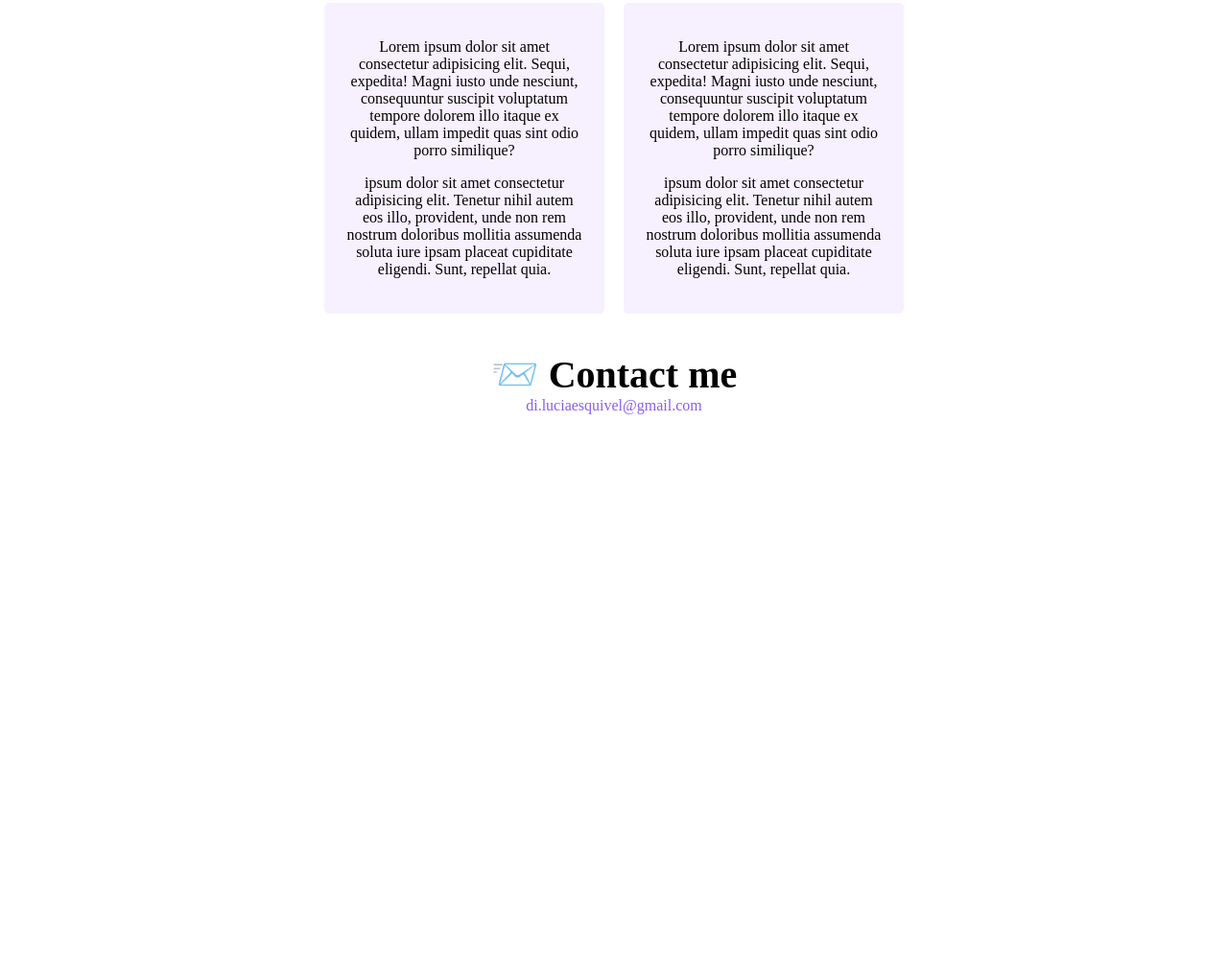
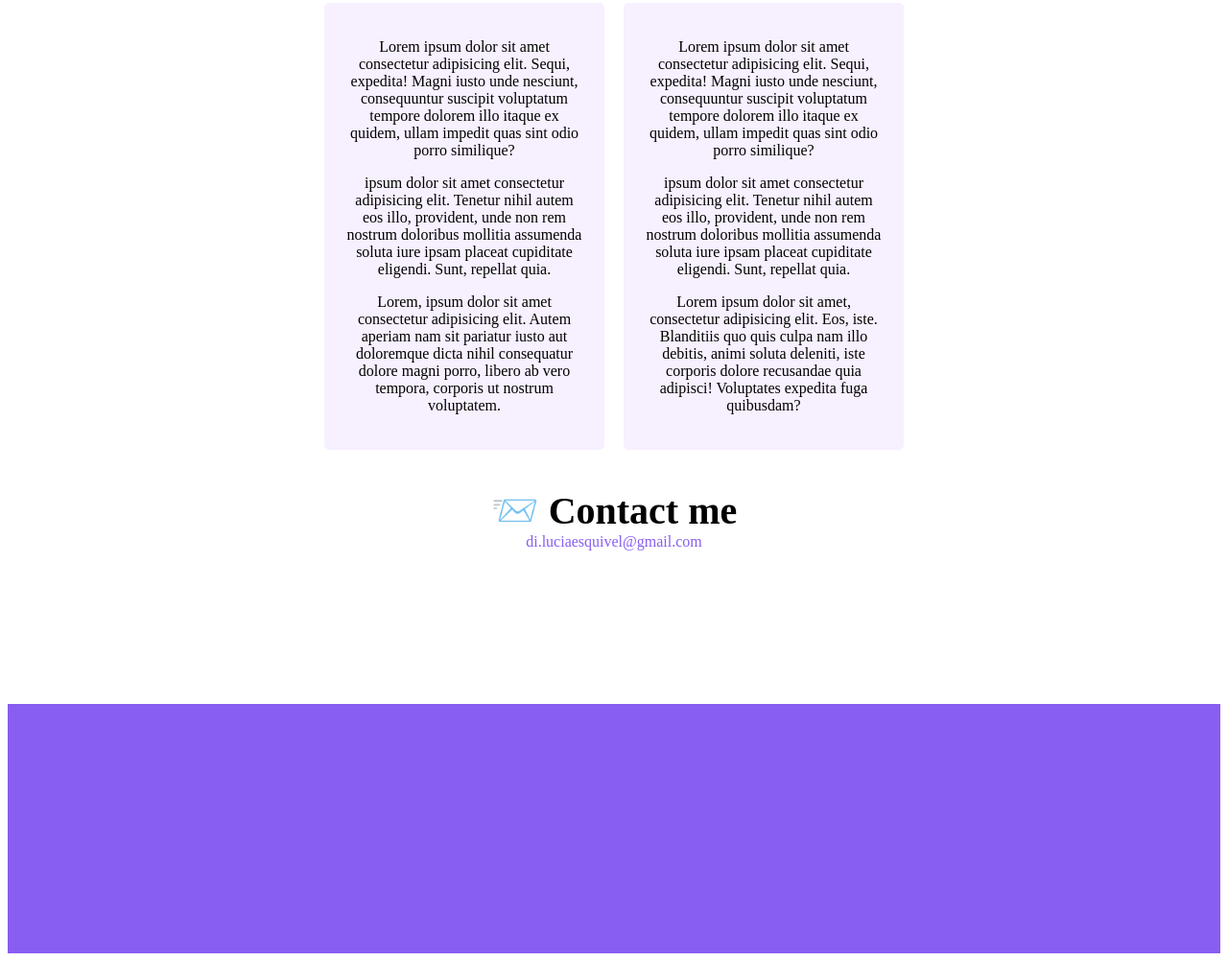
Before and after one commit to LuciaEH/portfolio, a plain HTML site: page about.html in a window 1280 px wide. Shown: the part 217-1219 px from the top of the page at 96% size. Before the commit the page ends 800 px from the top, so only its background shows below. Drawn offline with Linux system fonts and the light colour scheme.

Commit message:
bottom about me

```diff
--- a/about.html
+++ b/about.html
@@ -39,7 +39,12 @@
       .second-column{
             margin: 10px 40px 0px 10px;
       }
-
+      .container{
+            width: 100%;
+            height: 260px;
+            background-color: var(--primary-color);
+            margin-top: 160px;
+      }
 
 </style>
 </head>
@@ -53,14 +58,17 @@
             <div class="col first-column">
                   <p>Lorem ipsum dolor sit amet consectetur adipisicing elit. Sequi, expedita! Magni iusto unde nesciunt, consequuntur suscipit voluptatum tempore dolorem illo itaque ex quidem, ullam impedit quas sint odio porro similique?</p>
 
-                  <p> ipsum dolor sit amet consectetur adipisicing elit. Tenetur nihil autem eos illo, provident, unde non rem nostrum doloribus mollitia assumenda soluta iure ipsam placeat cupiditate eligendi. Sunt, repellat quia.
+                  <p> ipsum dolor sit amet consectetur adipisicing elit. Tenetur nihil autem eos illo, provident, unde non rem nostrum doloribus mollitia assumenda soluta iure ipsam placeat cupiditate eligendi. Sunt, repellat quia.</p>
+
+                  <p>Lorem, ipsum dolor sit amet consectetur adipisicing elit. Autem aperiam nam sit pariatur iusto aut doloremque dicta nihil consequatur dolore magni porro, libero ab vero tempora, corporis ut nostrum voluptatem.</p>
 
             </div>
             <div class="col second-column">
                   <p>Lorem ipsum dolor sit amet consectetur adipisicing elit. Sequi, expedita! Magni iusto unde nesciunt, consequuntur suscipit voluptatum tempore dolorem illo itaque ex quidem, ullam impedit quas sint odio porro similique?</p>
 
-                  <p> ipsum dolor sit amet consectetur adipisicing elit. Tenetur nihil autem eos illo, provident, unde non rem nostrum doloribus mollitia assumenda soluta iure ipsam placeat cupiditate eligendi. Sunt, repellat quia.
-            </p>
+                  <p> ipsum dolor sit amet consectetur adipisicing elit. Tenetur nihil autem eos illo, provident, unde non rem nostrum doloribus mollitia assumenda soluta iure ipsam placeat cupiditate eligendi. Sunt, repellat quia.</p>
+
+                  <p>Lorem ipsum dolor sit amet, consectetur adipisicing elit. Eos, iste. Blanditiis quo quis culpa nam illo debitis, animi soluta deleniti, iste corporis dolore recusandae quia adipisci! Voluptates expedita fuga quibusdam?</p>
             </div>
       </section>
       <section id="contact">
@@ -69,5 +77,7 @@
                   di.luciaesquivel@gmail.com
             </a>
       </section>
+      <section class="container">
+      </section>
 </body>
 </html>
```
